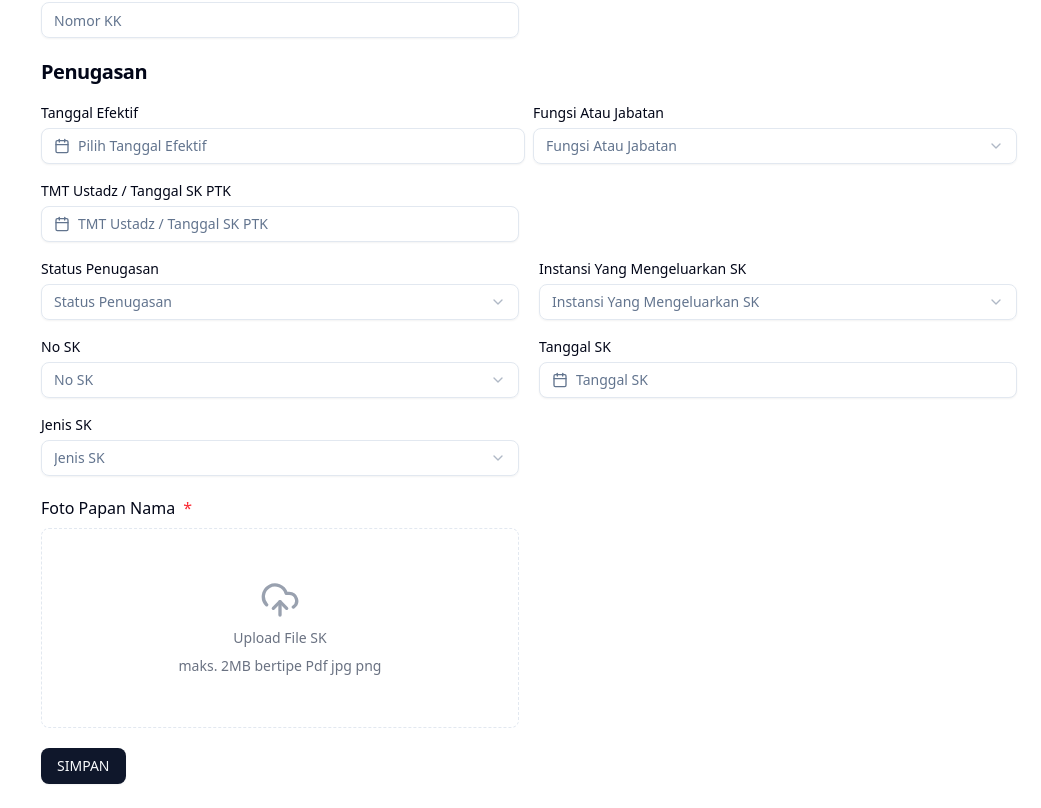
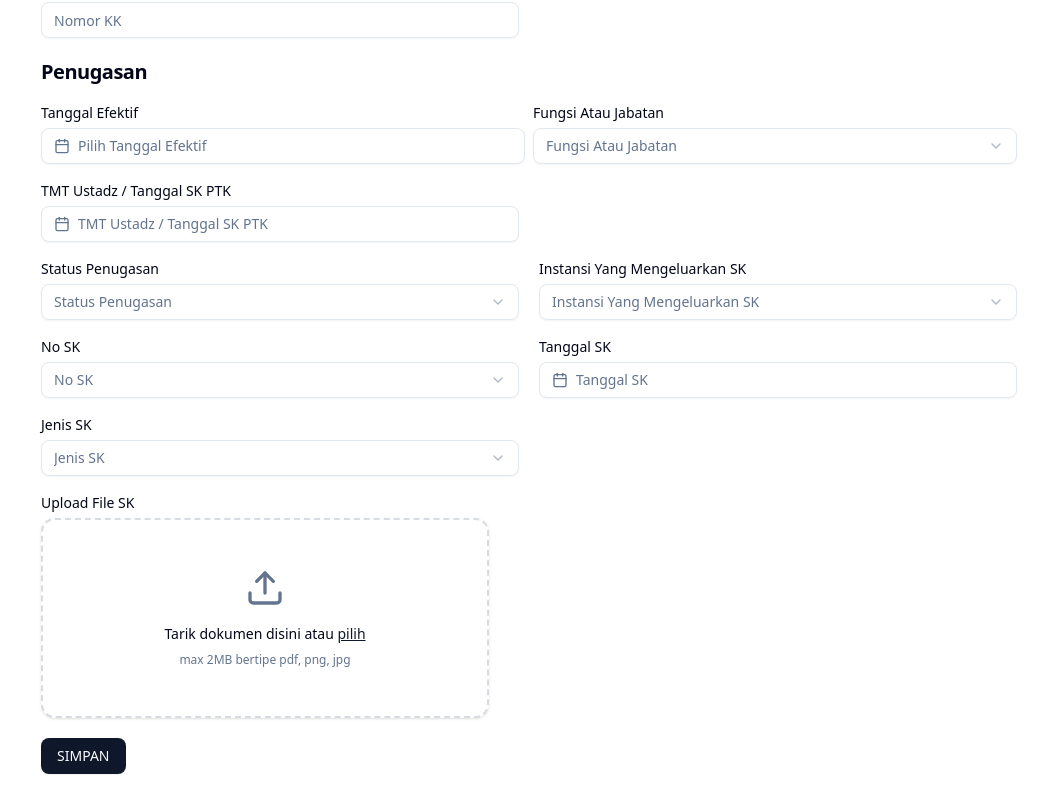
Before and after one commit to fahmiitmamul/darul-hikam-frontend, a Next.js app: page /ustadz-baru in a window 1280 px wide. Shown: the part 1957-2765 px from the top of the page, without its empty margins (239-1280 px from the left). Built offline with nearby package versions, Linux system fonts and the light colour scheme; no server answers.

Commit message:
fix: update

```diff
--- a/app/(ustadz)/ustadz-baru/page.jsx
+++ b/app/(ustadz)/ustadz-baru/page.jsx
@@ -37,30 +37,127 @@ import {
 } from "@/components/ui/select";
 import { Textarea } from "@/components/ui/textarea";
 import UploadFotoUstadz from "@/components/upload-foto-ustadz";
-import { PdfUploader } from "@/components/pdf-uploader";
-import { ImagePlus } from "lucide-react";
-import { CloudUpload } from "lucide-react";
+import UploadFileSk from "@/components/upload-file-sk";
 
 export default function UstadzBaru() {
   const [tahunBerdiriHijriah, setTahunBerdiriHijriah] = useState(null);
-  const [uploadFotoSk, setUploadFotoSk] = useState(null);
+  const [fileUploadSk, setFileUploadSk] = useState(null);
 
   const schemaIdentitas = z.object({
-    nspp: z.string({ message: "Masukkan NSPP" }),
-    nama_lembaga: z.string({ message: "Masukkan nama lembaga" }),
-    satuan_pendidikan: z.string({
+    gelar_depan: z.string({ message: "Masukkan gelar depan" }),
+    nama_lengkap: z.string({ message: "Masukkan nama lengkap" }),
+    gelar_belakang: z.string({
       message: "Masukkan satuan pendidikan",
     }),
-    program_pendidikan: z.string({
-      message: "Masukkan program pendidikan",
+    npk: z.string({
+      message: "Masukkan npk",
+    }),
+    nik: z.string({
+      message: "Masukkan nik",
+    }),
+    nuptk: z.string({
+      message: "Masukkan nuptk",
+    }),
+    no_handphone: z.string({
+      message: "Masukkan no_handphone",
+    }),
+    email: z.string({
+      message: "Masukkan email",
+    }),
+    npwp: z.string({
+      message: "Masukkan npwp",
+    }),
+    tempat_lahir: z.string({
+      message: "Masukkan tempat lahir",
+    }),
+    tanggal_lahir: z.string({
+      message: "Masukkan tanggal lahir",
+    }),
+    agama: z.string({
+      message: "Masukkan agama",
+    }),
+    golongan_darah: z.string({
+      message: "Masukkan golongan darah",
+    }),
+    pendidikan_terakhir: z.string({
+      message: "Masukkan pendidikan terakhir",
+    }),
+    prodi_terakhir: z.string({
+      message: "Masukkan prodi terakhir",
+    }),
+    tanggal_ijazah: z.string({
+      message: "Masukkan tanggal ijazah",
+    }),
+    status_tempat_tinggal: z.string({
+      message: "Masukkan status tempat tinggal",
+    }),
+    provinsi: z.string({
+      message: "Masukkan provinsi",
+    }),
+    kabupaten: z.string({
+      message: "Masukkan kabupaten",
+    }),
+    kecamatan: z.string({
+      message: "Masukkan kecamatan",
+    }),
+    kelurahan_atau_desa: z.string({
+      message: "Masukkan kelurahan atau desa",
+    }),
+    rt: z.string({
+      message: "Masukkan rt",
+    }),
+    rw: z.string({
+      message: "Masukkan rw",
+    }),
+    alamat: z.string({
+      message: "Masukkan alamat",
+    }),
+    kode_pos: z.string({
+      message: "Masukkan kode_pos",
+    }),
+    transportasi_ke_pontren: z.string({
+      message: "Masukkan transportasi ke pontren",
+    }),
+    jarak_tempat_tinggal_pontren: z.string({
+      message: "Masukkan jarak tempat tinggal pontren",
+    }),
+    waktu_tempuh: z.string({
+      message: "Masukkan waktu tempuh",
+    }),
+    nama_ibu_kandung: z.string({
+      message: "Masukkan nama ibu kandung",
+    }),
+    nomor_kk: z.string({
+      message: "Masukkan nomor kk",
+    }),
+    tanggal_efektif: z.string({
+      message: "Masukkan tanggal efektif",
+    }),
+    fungsi_atau_jabatan: z.string({
+      message: "Masukkan fungsi atau jabatan",
+    }),
+    tanggal_sk_ptk: z.string({
+      message: "Masukkan tanggal SK PTK",
+    }),
+    status_penugasan: z.string({
+      message: "Masukkan status penugasan",
+    }),
+    instansi_yang_mengeluarkan_sk: z.string({
+      message: "Masukkan instansi yang mengeluarkan SK",
+    }),
+    no_sk: z.string({
+      message: "Masukkan no sk",
+    }),
+    tanggal_sk: z.string({
+      message: "Masukkan tanggal sk",
+    }),
+    jenis_sk: z.string({
+      message: "Masukkan jenis sk",
     }),
   });
 
   const identitasForm = useForm({
     resolver: zodResolver(schemaIdentitas),
-    defaultValues: {
-      nspp: "",
-    },
   });
 
   const onSubmit = (data) => {
@@ -1363,67 +1460,10 @@ export default function UstadzBaru() {
 
               <div className="grid grid-cols-2 gap-5">
                 <div>
-                  {" "}
-                  <div className="space-y-2">
-                    <Label
-                      htmlFor="uploadFotoSk"
-                      className="text-base font-medium"
-                    >
-                      Foto Papan Nama <span className="text-red-500">*</span>
-                    </Label>
-                    <div className="relative border border-dashed rounded-md p-1 h-[200px] flex flex-col items-center justify-center">
-                      {uploadFotoSk ? (
-                        <>
-                          <div className="absolute top-2 right-2 z-10 flex space-x-1">
-                            <Button
-                              variant="secondary"
-                              size="icon"
-                              className="h-8 w-8 bg-gray-200 hover:bg-gray-300"
-                              onClick={() => handleRemove(setUploadFotoSk)}
-                            >
-                              <X className="h-4 w-4" />
-                            </Button>
-                          </div>
-                          <div className="relative w-full h-full">
-                            <Image
-                              src={uploadFotoSk.url || "/placeholder.svg"}
-                              alt="Foto Papan Nama"
-                              fill
-                              className="object-contain"
-                            />
-                          </div>
-                        </>
-                      ) : (
-                        <label
-                          htmlFor="uploadFotoSk"
-                          className="flex flex-col items-center justify-center w-full h-full cursor-pointer"
-                        >
-                          <CloudUpload className="h-10 w-10 text-gray-400" />
-                          <span className="mt-2 text-sm text-gray-500">
-                            Upload File SK
-                          </span>
-                          <span className="mt-2 text-sm text-gray-500">
-                            maks. 2MB bertipe Pdf jpg png
-                          </span>
-                          <input
-                            id="uploadFotoSk"
-                            type="file"
-                            accept="image/*"
-                            className="hidden"
-                            onChange={(e) =>
-                              handleFileChange(e, setUploadFotoSk, "Papan_Nama")
-                            }
-                          />
-                        </label>
-                      )}
-                    </div>
-                    {uploadFotoSk && (
-                      <div className="flex items-center text-sm text-gray-500">
-                        <Upload className="h-4 w-4 mr-1" />
-                        <span className="truncate">{uploadFotoSk.name}</span>
-                      </div>
-                    )}
-                  </div>
+                  <UploadFileSk
+                    fileUploadSk={fileUploadSk}
+                    setFileUploadSk={setFileUploadSk}
+                  />
                 </div>
                 <div></div>
               </div>
--- /dev/null
+++ b/components/upload-file-sk.jsx
@@ -0,0 +1,156 @@
+"use client";
+import React from "react";
+import { useState, useRef } from "react";
+import { Button } from "@/components/ui/button";
+import { Card, CardContent } from "@/components/ui/card";
+import { Input } from "@/components/ui/input";
+import { Label } from "@/components/ui/label";
+import { Upload, FileText, X } from "lucide-react";
+import { cn } from "@/lib/utils";
+
+export default function UploadFileSk({ fileUploadSk, setFileUploadSk }) {
+  const [isDragOver, setIsDragOver] = useState(false);
+  const [error, setError] = useState("");
+  const fileInputRef = useRef(null);
+
+  const handleFileSelect = (selectedFile) => {
+    setError("");
+
+    // Check if file is PDF
+    if (selectedFile.type !== "application/pdf") {
+      setError("Please select a PDF file only");
+      return;
+    }
+
+    // Check file size (optional - 10MB limit)
+    if (selectedFile.size > 10 * 1024 * 1024) {
+      setError("File size must be less than 10MB");
+      return;
+    }
+
+    setFileUploadSk(selectedFile);
+  };
+
+  const handleDrop = (e) => {
+    e.preventDefault();
+    setIsDragOver(false);
+
+    const droppedFile = e.dataTransfer.files[0];
+    if (droppedFile) {
+      handleFileSelect(droppedFile);
+    }
+  };
+
+  const handleDragOver = (e) => {
+    e.preventDefault();
+    setIsDragOver(true);
+  };
+
+  const handleDragLeave = (e) => {
+    e.preventDefault();
+    setIsDragOver(false);
+  };
+
+  const handleFileInputChange = (e) => {
+    const selectedFile = e.target.files?.[0];
+    if (selectedFile) {
+      handleFileSelect(selectedFile);
+    }
+  };
+
+  const removeFile = () => {
+    setFileUploadSk(null);
+    setError("");
+    if (fileInputRef.current) {
+      fileInputRef.current.value = "";
+    }
+  };
+
+  const formatFileSize = (bytes) => {
+    if (bytes === 0) return "0 Bytes";
+    const k = 1024;
+    const sizes = ["Bytes", "KB", "MB", "GB"];
+    const i = Math.floor(Math.log(bytes) / Math.log(k));
+    return (
+      Number.parseFloat((bytes / Math.pow(k, i)).toFixed(2)) + " " + sizes[i]
+    );
+  };
+
+  return (
+    <div className="w-full max-w-md space-y-4">
+      <div className="space-y-2">
+        <Label htmlFor="pdf-upload">Upload File SK</Label>
+        <Card
+          className={cn(
+            "border-2 border-dashed transition-colors",
+            isDragOver
+              ? "border-primary bg-primary/5"
+              : "border-muted-foreground/25",
+            error ? "border-destructive" : ""
+          )}
+        >
+          <CardContent
+            className="flex flex-col items-center justify-center p-6 text-center cursor-pointer"
+            onDrop={handleDrop}
+            onDragOver={handleDragOver}
+            onDragLeave={handleDragLeave}
+            onClick={() => fileInputRef.current?.click()}
+          >
+            <Upload className="h-10 w-10 text-muted-foreground mb-4" />
+            <div className="space-y-2">
+              <p className="text-sm font-medium">
+                Tarik dokumen disini atau{" "}
+                <span className="text-primary underline">pilih</span>
+              </p>
+              <p className="text-xs text-muted-foreground">
+                max 2MB bertipe pdf, png, jpg{" "}
+              </p>
+            </div>
+            <Input
+              ref={fileInputRef}
+              id="pdf-upload"
+              type="file"
+              accept=".pdf,application/pdf"
+              onChange={handleFileInputChange}
+              className="hidden"
+            />
+          </CardContent>
+        </Card>
+      </div>
+
+      {error && (
+        <div className="text-sm text-destructive bg-destructive/10 p-3 rounded-md">
+          {error}
+        </div>
+      )}
+
+      {fileUploadSk && (
+        <Card>
+          <CardContent className="p-4">
+            <div className="flex items-center justify-between">
+              <div className="flex items-center space-x-3">
+                <FileText className="h-8 w-8 text-red-500" />
+                <div className="flex-1 min-w-0">
+                  <p className="text-sm font-medium truncate">
+                    {fileUploadSk.name}
+                  </p>
+                  <p className="text-xs text-muted-foreground">
+                    {formatFileSize(fileUploadSk.size)}
+                  </p>
+                </div>
+              </div>
+              <Button
+                variant="ghost"
+                size="sm"
+                onClick={removeFile}
+                className="h-8 w-8 p-0"
+              >
+                <X className="h-4 w-4" />
+              </Button>
+            </div>
+          </CardContent>
+        </Card>
+      )}
+    </div>
+  );
+}
```
